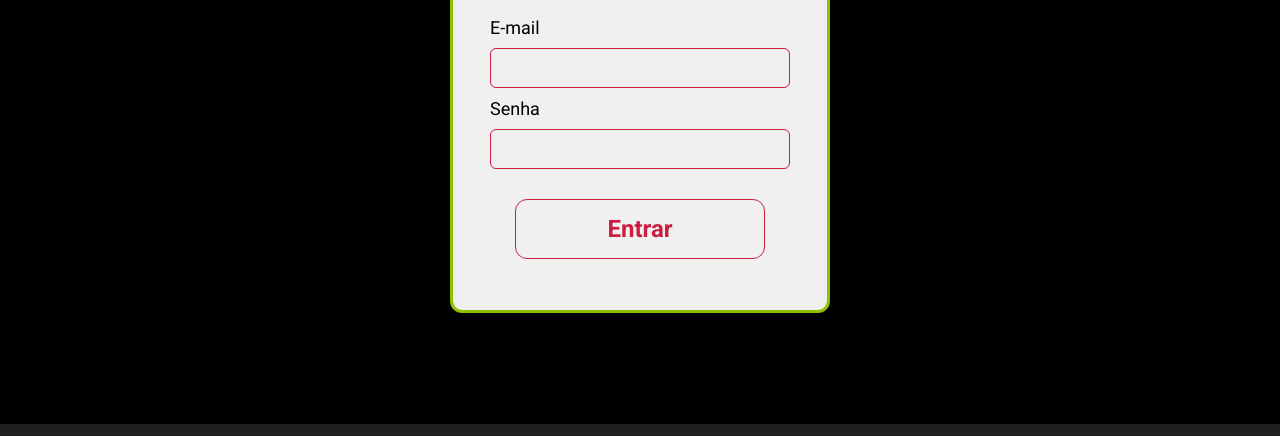
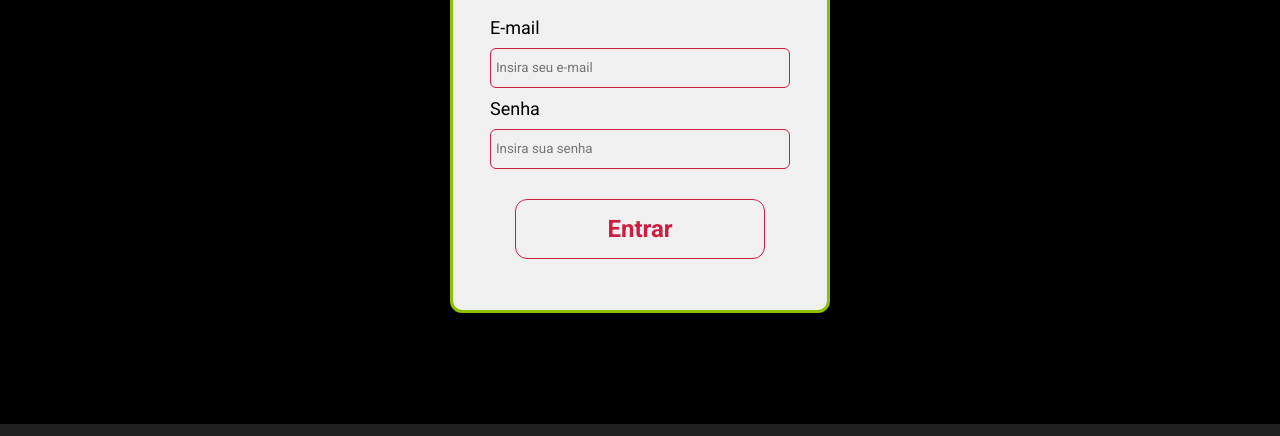
Before and after one commit to IgorWMatos/frontend-01, a plain HTML site: page Checkpoint_02/pages/login.html in a window 1280 px wide. Shown: the part 264-700 px from the top of the page. Drawn offline with nearby package versions, Linux system fonts and the light colour scheme.

Commit message:
Add files via upload

```diff
--- a/Checkpoint_02/pages/login.html
+++ b/Checkpoint_02/pages/login.html
@@ -51,10 +51,10 @@
             </div>
             <form action="index.html">
                 <label for="email">E-mail</label>
-                <input type="email" id="email">
+                <input type="email" id="email" placeholder="Insira seu e-mail">
 
                 <label for="senha">Senha</label>
-                <input type="password" id="senha">
+                <input type="password" id="senha" placeholder="Insira sua senha">
 
                 <button type="submit">Entrar</button>
             </form>
```
